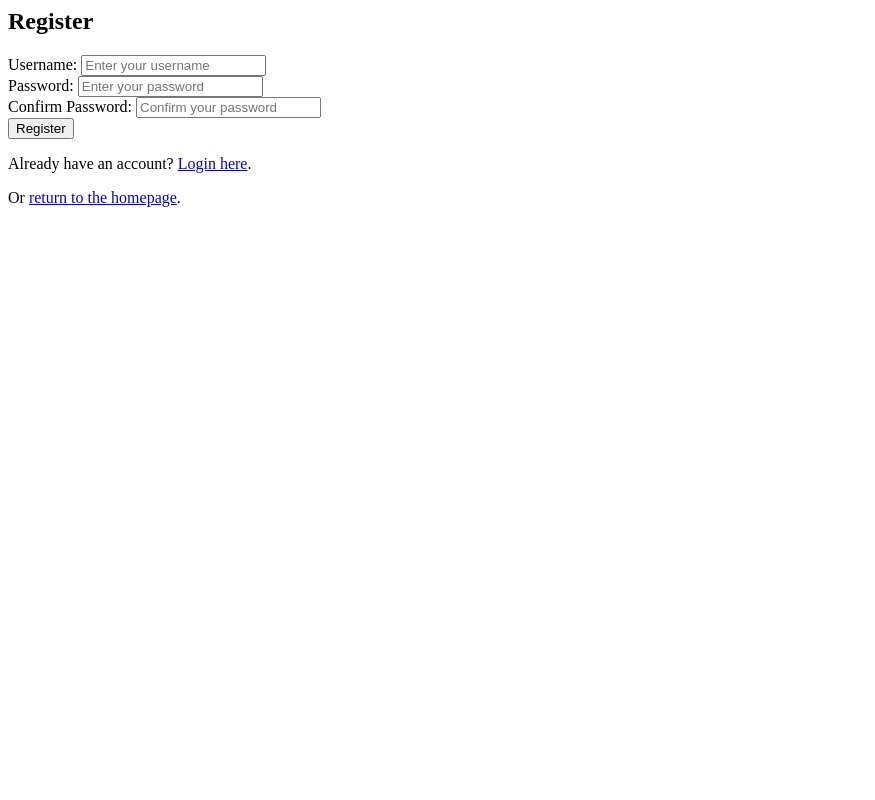
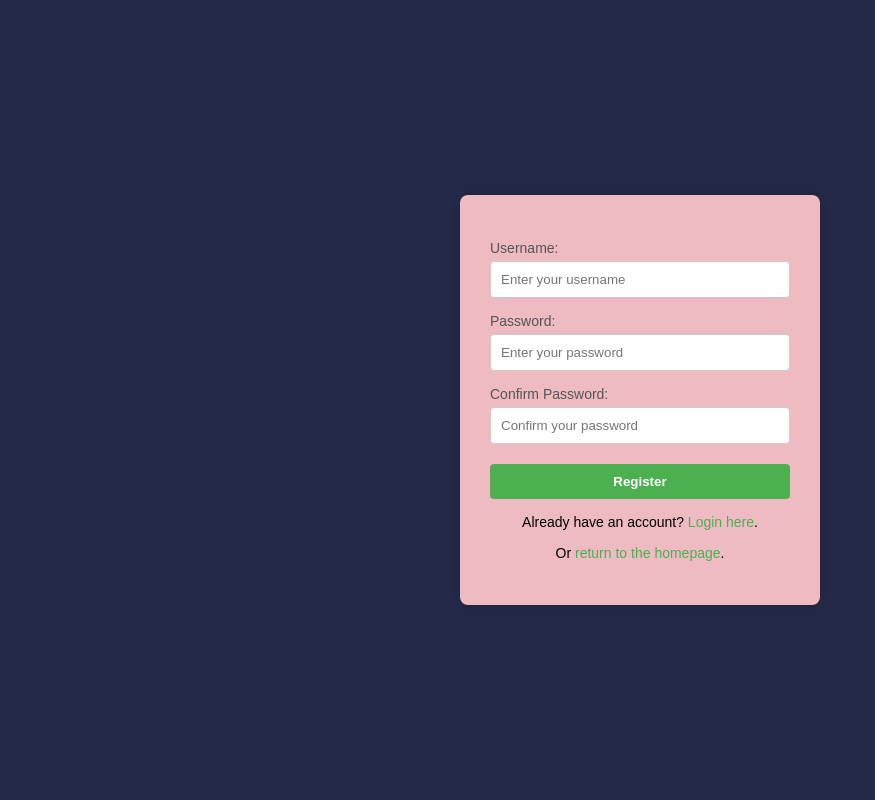
Before and after one commit to kenydo/bid, a Django app: page /register/ in a window 1280 px wide. Shown: the whole page, without its empty margins (0-875 px from the left). Run offline with Django 5.2, Linux system fonts and the light colour scheme.

Commit message:
Frontend

```diff
--- /dev/null
+++ b/static/styles2.css
@@ -0,0 +1,76 @@
+body {
+  background: #232946;
+  font-family: Arial, sans-serif;
+  display: flex;
+  align-items: center;
+  justify-content: center;
+  height: 100vh;
+  margin: 0;
+}
+
+form {
+  background-color: #eebbc3;
+  padding: 30px;
+  border-radius: 8px;
+  box-shadow: 0 0 10px rgba(0, 0, 0, 0.1);
+  width: 300px;
+}
+
+label {
+  display: block;
+  margin-top: 15px;
+  color: #555555;
+  font-size: 14px;
+}
+
+input[type="text"],
+input[type="password"] {
+  width: 100%;
+  padding: 10px;
+  margin-top: 5px;
+  border: 1px solid #cccccc;
+  border-radius: 4px;
+  box-sizing: border-box;
+}
+
+input[type="submit"] {
+  width: 100%;
+  padding: 10px;
+  margin-top: 20px;
+  background-color: #4caf50;
+  color: white;
+  border: none;
+  border-radius: 4px;
+  cursor: pointer;
+  font-weight: bold;
+  transition: background-color 0.3s ease;
+}
+
+input[type="submit"]:hover {
+  background-color: #45a049;
+}
+
+.error {
+  background-color: #ffe0e0;
+  border: 1px solid #ffaaaa;
+  color: #d8000c;
+  padding: 10px;
+  border-radius: 4px;
+  margin-bottom: 10px;
+  text-align: center;
+}
+
+p {
+  text-align: center;
+  margin-top: 15px;
+  font-size: 14px;
+}
+
+a {
+  color: #4caf50;
+  text-decoration: none;
+}
+
+a:hover {
+  text-decoration: underline;
+}
--- a/templates/auctions/register.html
+++ b/templates/auctions/register.html
@@ -1,19 +1,45 @@
+{%load static%}
+<!DOCTYPE html>
+<html>
+  <head>
+    <title>Register</title>
+    <link rel="stylesheet" href="{% static 'styles2.css' %}" />
+  </head>
+  <body>
+    {% block content %}
 
-{% block content %}
-    <h2>Register</h2>
     <form method="POST" action="">
       {% csrf_token %}
       <label for="username">Username:</label>
-    <input type="text" name="username" placeholder="Enter your username" required>
-    <br>
+      <input
+        type="text"
+        name="username"
+        placeholder="Enter your username"
+        required
+      />
+      <br />
       <label for="password">Password:</label>
-    <input type="password" name="password" placeholder="Enter your password" required>
-    <br>
+      <input
+        type="password"
+        name="password"
+        placeholder="Enter your password"
+        required
+      />
+      <br />
       <label for="password2">Confirm Password:</label>
-    <input type="password" name="password2" placeholder="Confirm your password" required>
-    <br>
-    <input type="submit" value="Register">
-    <p>Already have an account? <a href="{% url 'login' %}">Login here</a>.</p>
+      <input
+        type="password"
+        name="password2"
+        placeholder="Confirm your password"
+        required
+      />
+      <br />
+      <input type="submit" value="Register" />
+      <p>
+        Already have an account? <a href="{% url 'login' %}">Login here</a>.
+      </p>
       <p>Or <a href="{% url 'home' %}">return to the homepage</a>.</p>
     </form>
     {% endblock %}
+  </body>
+</html>
```
Also changed, not shown: static/styles.css (+44 -0 lines), static/stylesnav.css (added, +56 -0 lines), templates/auctions/login.html (+29 -10 lines), templates/home.html (+19 -8 lines), templates/navbar.html (+8 -0 lines), db.sqlite3, static/Poza.png (added). Lines whose indentation alone changed are shown as unchanged.
